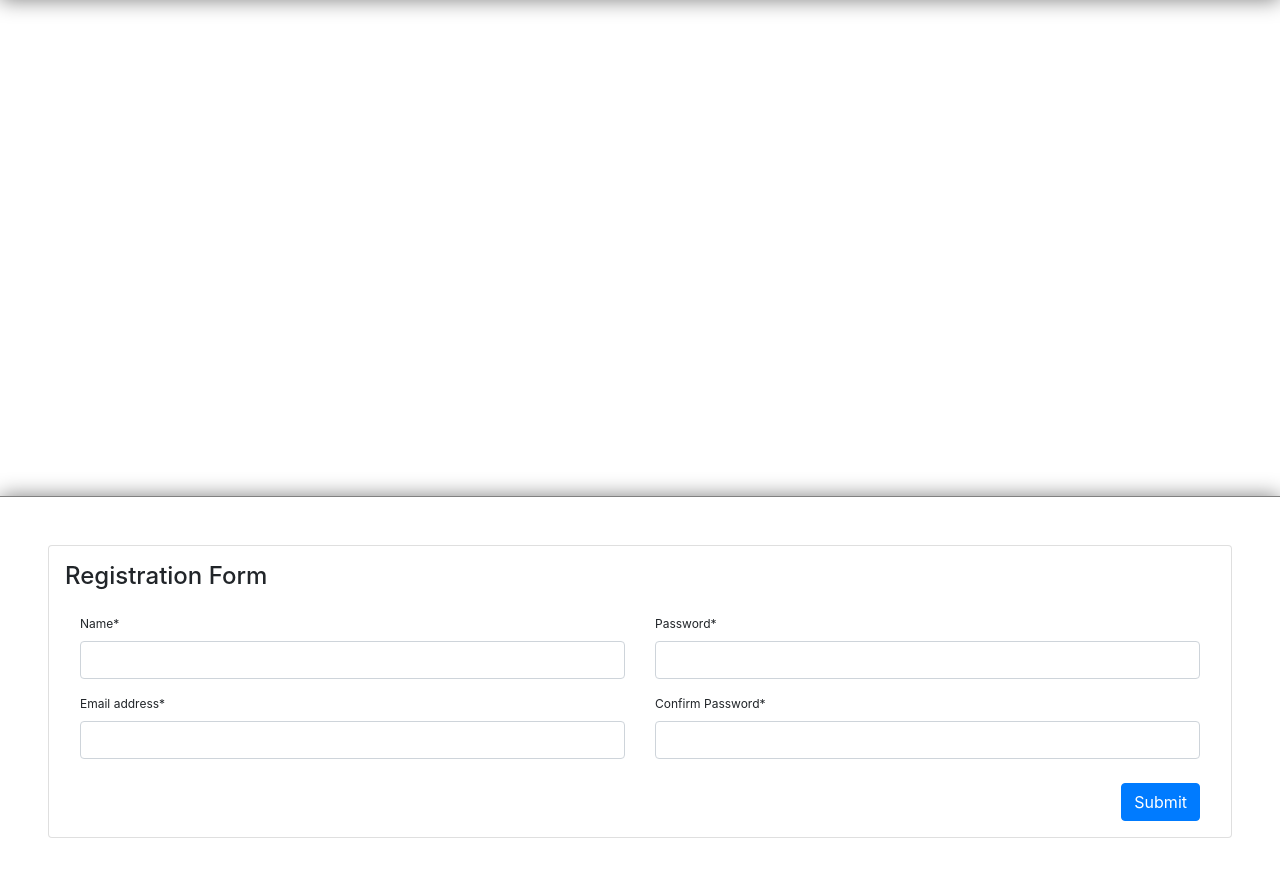
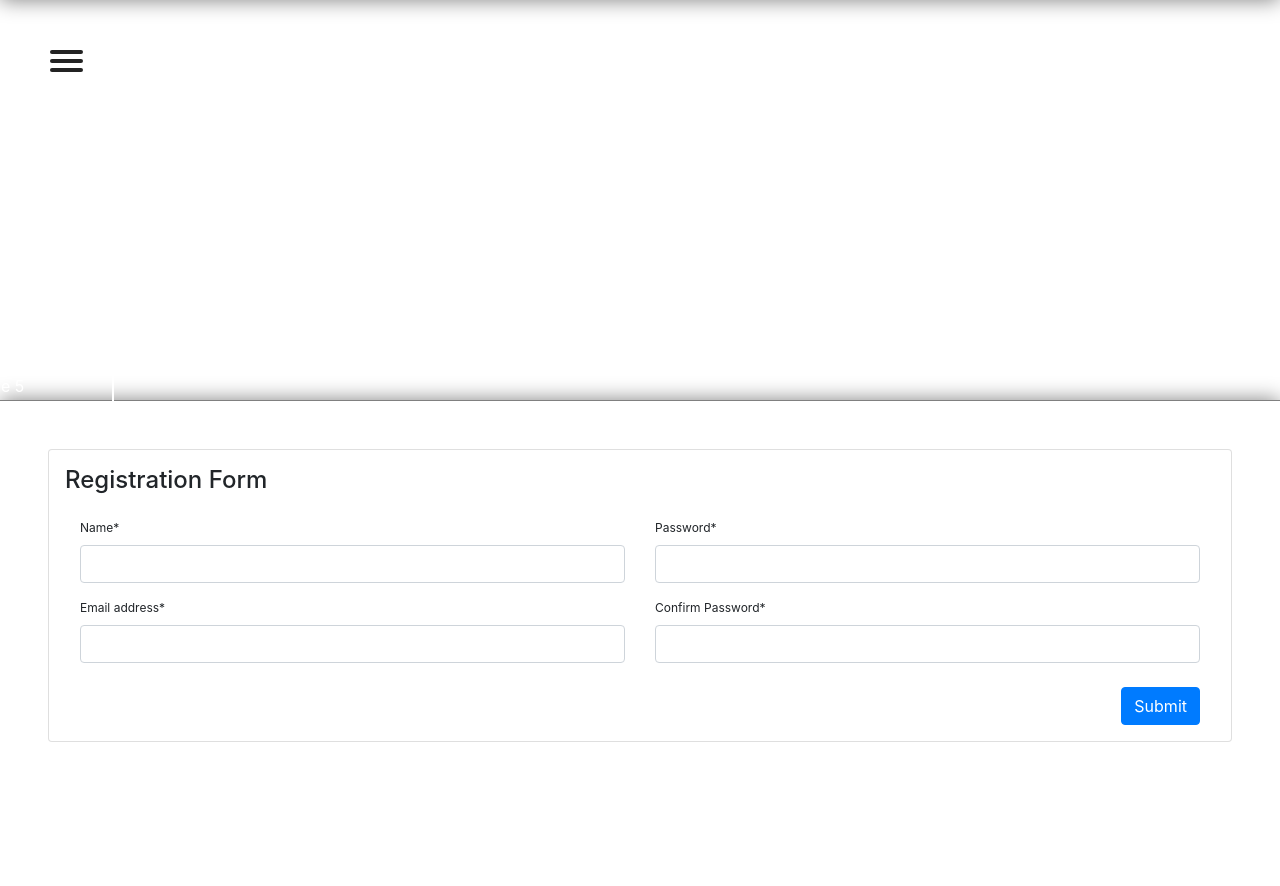
Before and after one commit to rafalWili/JavaScript-Developer-Local, a PHP site: page /second_page.php in a window 1280 px wide; the page is wider, and only the part inside the window is pictured. Shown: the part 73-959 px from the top of that part. After the commit the page ends 815 px from the top of that part, so only its background shows below. Run offline with PHP 8.4, Linux system fonts and the light colour scheme; some libraries are stand-ins or nearby versions.

Commit message:
second page content

```diff
--- a/assets/css/style.css
+++ b/assets/css/style.css
@@ -222,3 +222,99 @@
   color: #fff;
   left: 15%;
 }
+
+/************************* Second Page  ********************/
+.side_content_wrapper {
+  display: block;
+  position: relative;
+  top: 50px;
+  left: 50px;
+  z-index: 1;
+  -webkit-user-select: none;
+  -moz-user-select: none;
+   -ms-user-select: none;
+       user-select: none;
+}
+
+.side_content_wrapper input {
+  display: block;
+  width: 40px;
+  height: 32px;
+  position: absolute;
+  top: -7px;
+  left: -5px;
+  cursor: pointer;
+  opacity: 0;
+  /* hide this */
+  z-index: 2;
+  /* and place it over the hamburger */
+  -webkit-touch-callout: none;
+}
+
+/*
+ * Just a quick hamburger
+ */
+.side_content_wrapper span {
+  display: block;
+  width: 33px;
+  height: 4px;
+  margin-bottom: 5px;
+  position: relative;
+  background: #232323 !important;
+  border-radius: 3px;
+  z-index: 1;
+  transform-origin: 4px 0px;
+  transition: transform 0.5s cubic-bezier(0.77, 0.2, 0.05, 1), background 0.5s cubic-bezier(0.77, 0.2, 0.05, 1), opacity 0.55s ease;
+}
+
+.side_content_wrapper span:first-child {
+  transform-origin: 0% 0%;
+}
+
+.side_content_wrapper span:nth-last-child(2) {
+  transform-origin: 0% 100%;
+}
+
+.side_content_wrapper input:checked ~ span {
+  opacity: 1;
+  transform: rotate(45deg) translate(-20px, -20px);
+  background: #fff !important;
+}
+
+.side_content_wrapper input:checked ~ span:nth-last-child(3) {
+  opacity: 0;
+  transform: rotate(0deg) scale(0.2, 0.2);
+}
+
+.side_content_wrapper input:checked ~ span:nth-last-child(2) {
+  transform: rotate(-45deg) translate(20px, -18px);
+}
+
+.main_content {
+  position: absolute;
+  top: -50px;
+  left: -120%;
+  background: #232323;
+  height: 60vh;
+  width: 100vw;
+  z-index: -1;
+  display: flex;
+  justify-content: flex-end;
+  padding: 40px;
+}
+
+#animated_menu {
+  display: flex;
+  flex-direction: column;
+}
+#animated_menu li {
+  color: #fff;
+  padding: 20px;
+  border: 2px solid #fff;
+  width: 300px;
+  text-align: center;
+  list-style: none;
+  margin: 0 0 10px 0;
+  transform: translateX(120%);
+  transition: transform 0.6s ease;
+}
--- a/second_page_content.php
+++ b/second_page_content.php
@@ -1,15 +1,28 @@
-<div class="container my-5">
-<main>
-    <div class="row">
-
+<div class="container-fluid m-0 p-0">
+    <main>
+        <div class="row">
             <div class="col-12">
 
+                <div class="side_content_wrapper">
+                        <input id="hamburger_input" type="checkbox" />
+                        <span></span>
+                        <span></span>
+                        <span></span>
 
+                        <div class="main_content">
 
+                        <ul id="animated_menu">
+                            <li>Page example 1</li>
+                            <li>Page example 2</li>
+                            <li>Page example 3</li>
+                            <li>Page example 4</li>
+                            <li>Page example 5</li>
+                        </ul>
+
+                        </div>
+                 </div>
 
             </div>
-
-    </div>
-
+        </div>
     </main>
 </div>
```
Also changed, not shown: assets/js/index.js (+17 -0 lines), assets/sass/index.scss (+117 -0 lines), README.md, assets/dist/bundle.js.
